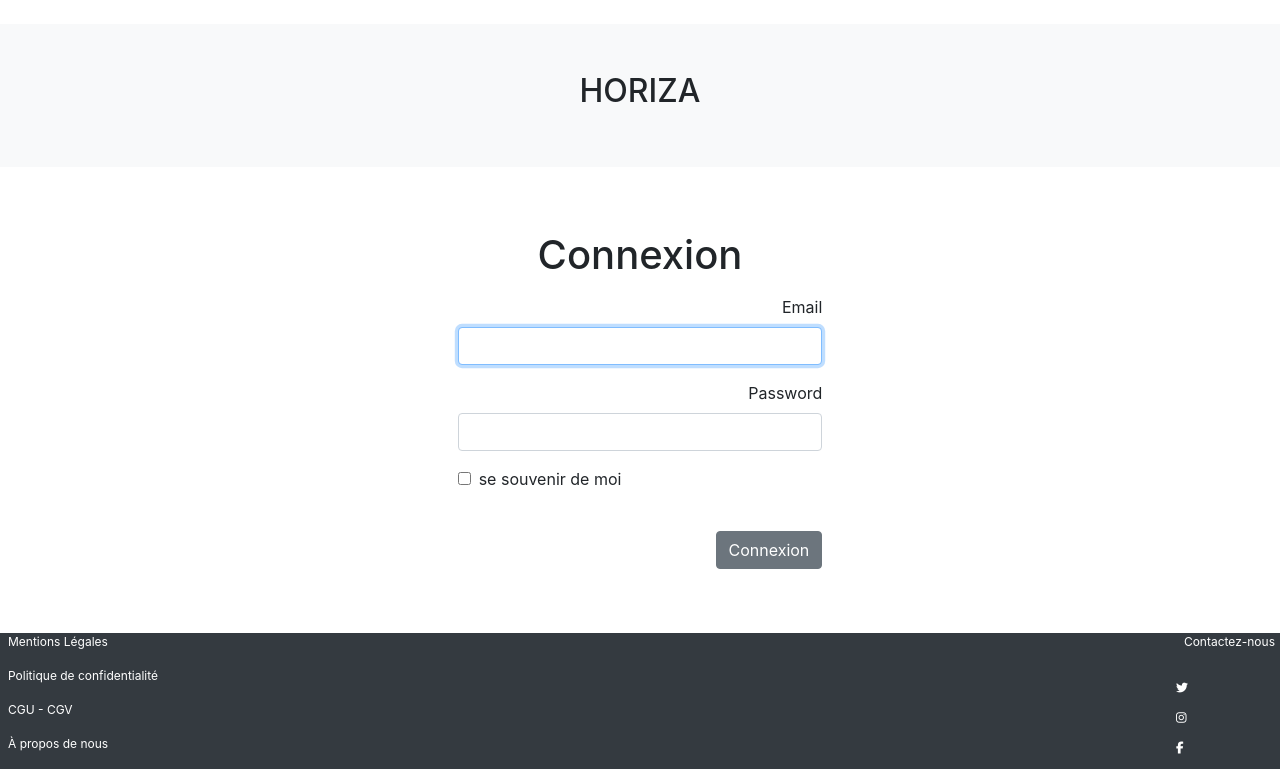
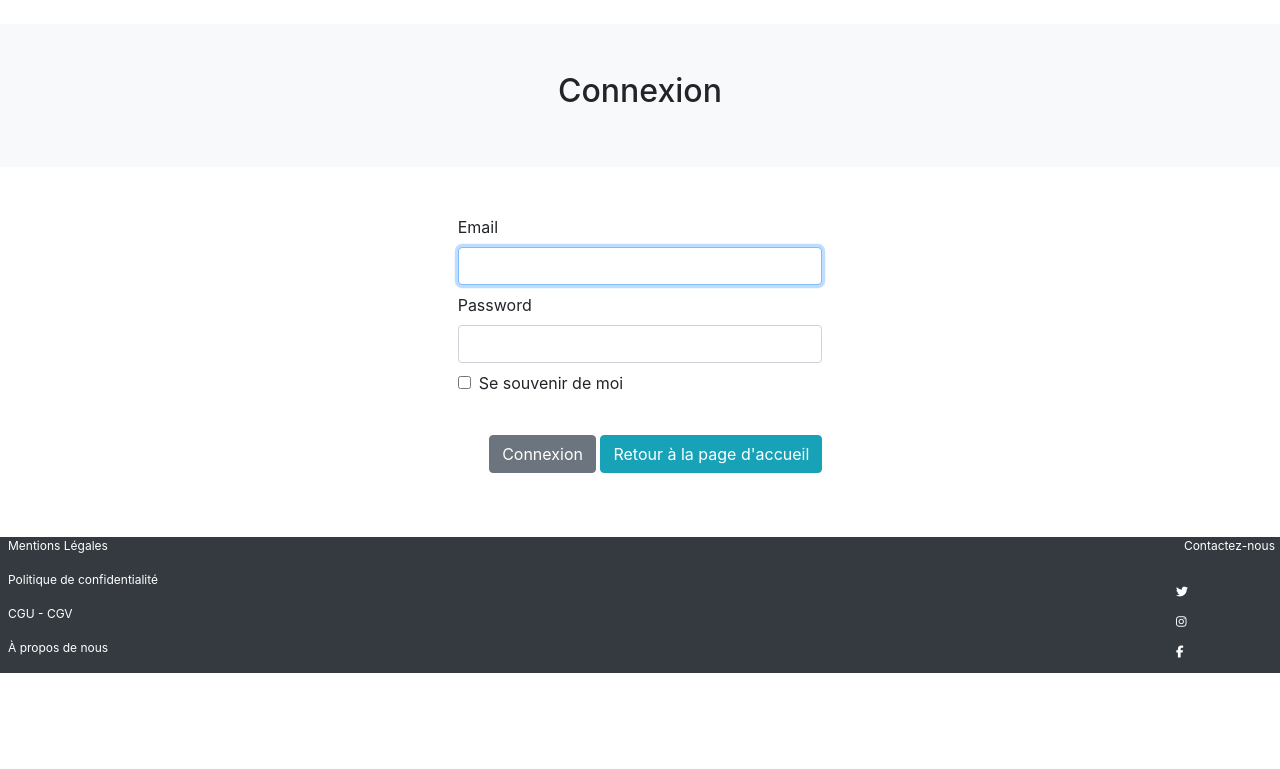
Before and after one commit to colinos10/horiza, a Symfony app: template templates/security/login.html.twig in a window 1280 px wide. Shown: the part 220-989 px from the top of the page. After the commit the page ends 893 px from the top, so only its background shows below. Run offline with Twig, Linux system fonts and the light colour scheme; the template is opened without the code that fills it, so the values that code supplies are empty; some libraries are stand-ins or nearby versions.

Commit message:
màj page connexion-login

```diff
--- a/templates/base.html.twig
+++ b/templates/base.html.twig
@@ -22,16 +22,16 @@
 
     <header>
 
-        {% if app.user %}
+        {# {% if app.user %}
                 <div class="mb-3">
                     Vous êtes connecté en tant que {{ app.user.username }}!
                 </div>
-        {% endif %}
+        {% endif %} #}
 
         <div class="pos-f-t">
 
             <nav class="navbar navbar-dark bg-white">
-                <a href="http://localhost/horiza/public/" class="liens-a"><img src="https://cdn.discordapp.com/attachments/811996014566572055/827465660284010516/horiza-logo-2.png" alt="Logo" class="logo"/></a>
+                <a href="{{ path('home') }}" class="liens-a"><img src="https://cdn.discordapp.com/attachments/811996014566572055/827465660284010516/horiza-logo-2.png" alt="Logo" class="logo"/></a>
 
                 <button class="navbar-toggler" type="button" data-toggle="collapse" data-target="#navbarToggleExternalContent" aria-controls="navbarToggleExternalContent" aria-expanded="false" aria-label="Toggle navigation">
                 <span class="navbar-toggler-icon"></span>
--- a/templates/security/login.html.twig
+++ b/templates/security/login.html.twig
@@ -5,12 +5,12 @@
 {% block body %}
 
     <header class="container-fluid p-5 text-center bg-light">
-        <h2>HORIZA</h2>
+        <h2>Connexion</h2>
     </header>
 
     <main class="container-fluid p-5">
 
-        <h1 class="col-12 text-center my-3">Connexion</h1>
+        {# <h1 class="col-12 text-center my-3">Connexion</h1> #}
 
         <form method="post" class="col-4 offset-4">
 
@@ -24,12 +24,12 @@
                 </div>
             {% endif %} #}
 
-            <div class="my-3">
+            <div>
                 <label for="inputEmail">Email</label>
                 <input type="email" value="{{ last_username }}" name="email" id="inputEmail" class="form-control" required autofocus>
             </div>
 
-            <div class="my-3">
+            <div class="my-2">
                 <label for="inputPassword">Password</label>
                 <input type="password" name="password" id="inputPassword" class="form-control" required>
             </div>
@@ -42,12 +42,14 @@
             #}
             <div class="checkbox mb-3">
                 <label>
-                    <input type="checkbox" name="_remember_me" class="mr-2">se souvenir de moi
+                    <input type="checkbox" name="_remember_me" class="mr-2">Se souvenir de moi
                 </label>
             </div>
 
             <div class="text-right">
                 <button class="btn btn-secondary my-3" type="submit">Connexion</button>
+                <a href="{{ path('home') }}" type="button" class="btn btn-info">Retour à la page d'accueil</a>
+
             </div>
 
         </form>
```
